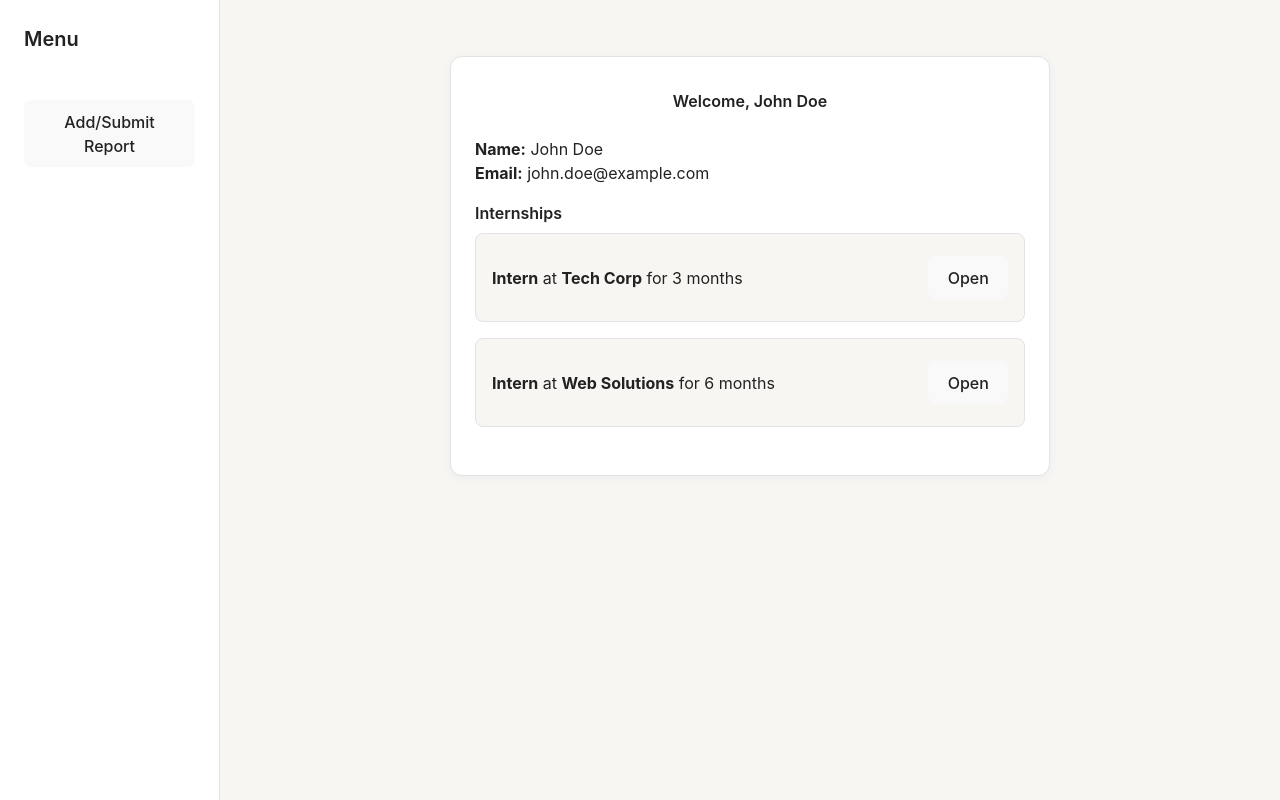
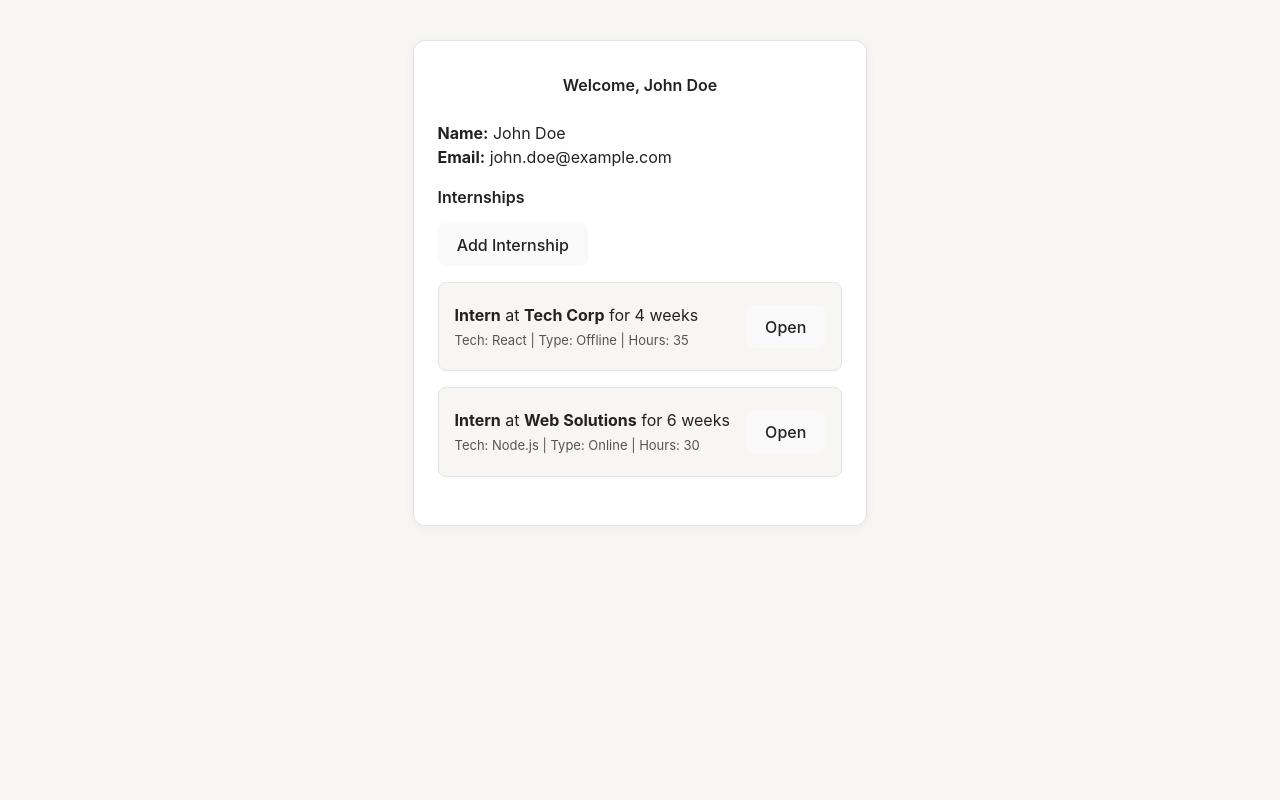
Before and after one commit to KushalvDesai/Internpool, a React (Vite) app in the folder fe/: page /dashboard in a window 1280 px wide. Built offline with nearby package versions, Linux system fonts and the light colour scheme.

Commit message:
addinternship added

```diff
--- a/fe/src/App.jsx
+++ b/fe/src/App.jsx
@@ -5,6 +5,7 @@ import Login from './components/Login';
 import Dashboard from './components/Dashboard';
 import WeeklyReport from './components/WeeklyReport';
 import InternshipDetail from './components/InternshipDetail';
+import AddInternship from './components/AddInternship';
 
 const App = () => (
   <Router>
@@ -14,6 +15,7 @@ const App = () => (
       <Route path="/dashboard" element={<Dashboard />} />
       <Route path="/weekly-report" element={<WeeklyReport />} />
       <Route path="/internship/:id" element={<InternshipDetail />} />
+      <Route path="/add-internship" element={<AddInternship />} />
     </Routes>
   </Router>
 );
--- /dev/null
+++ b/fe/src/components/AddInternship.jsx
@@ -0,0 +1,55 @@
+import React, { useState } from 'react';
+import { useNavigate } from 'react-router-dom';
+
+const AddInternship = () => {
+  const [form, setForm] = useState({
+    company: '',
+    position: '',
+    duration: '', // in weeks
+    technology: '',
+    type: '',
+    workingHours: '',
+  });
+  const [msg, setMsg] = useState('');
+  const navigate = useNavigate();
+
+  const handleChange = e => setForm({ ...form, [e.target.name]: e.target.value });
+
+  const handleSubmit = async e => {
+    e.preventDefault();
+    // Simulate API call to add internship
+    // You can replace this with a real API call and redirect to dashboard or internship detail
+    setMsg('Internship added!');
+    setTimeout(() => {
+      navigate('/dashboard', { state: { newInternship: { ...form, id: Date.now() } } });
+    }, 1000);
+  };
+
+  return (
+    <div style={{ minHeight: '100vh', display: 'flex', alignItems: 'center', justifyContent: 'center', background: '#f7f6f3' }}>
+      <div className="card" style={{ maxWidth: 400, width: '100%' }}>
+        <h2 style={{ textAlign: 'center', marginBottom: 24 }}>Add Internship</h2>
+        <form onSubmit={handleSubmit} style={{ display: 'flex', flexDirection: 'column', gap: 8 }}>
+          <label>Company Name</label>
+          <input name="company" value={form.company} onChange={handleChange} required />
+          <label>Position</label>
+          <input name="position" value={form.position} onChange={handleChange} required />
+          <label>Duration (weeks)</label>
+          <input name="duration" type="number" min="1" value={form.duration} onChange={handleChange} required />
+          <label>Technology</label>
+          <input name="technology" value={form.technology} onChange={handleChange} required />
+          <label>Type</label>
+          <input name="type" value={form.type} onChange={handleChange} required />
+          <label>Working Hours / week</label>
+          <input name="workingHours" value={form.workingHours} onChange={handleChange} required />
+          <button type="submit" style={{ marginTop: 12 }}>Add Internship</button>
+        </form>
+        {msg && <div style={{ color: 'green', marginTop: 10 }}>{msg}</div>}
+        <button onClick={() => navigate('/dashboard')} style={{ marginTop: 12, background: '#f7f6f3' }}>Cancel</button>
+      </div>
+    </div>
+  );
+};
+
+export default AddInternship;
+// This page allows adding a new internship with all required details.
--- a/fe/src/components/Dashboard.jsx
+++ b/fe/src/components/Dashboard.jsx
@@ -1,52 +1,53 @@
-import React from 'react';
-import { useNavigate } from 'react-router-dom';
+import React, { useState } from 'react';
+import { useNavigate, useLocation } from 'react-router-dom';
 
-const internships = [
-  { id: 1, company: 'Tech Corp', position: 'Intern', duration: '3 months' },
-  { id: 2, company: 'Web Solutions', position: 'Intern', duration: '6 months' },
+const initialInternships = [
+  { id: 1, company: 'Tech Corp', position: 'Intern', duration: '4', technology: 'React', type: 'Offline', workingHours: '35' },
+  { id: 2, company: 'Web Solutions', position: 'Intern', duration: '6', technology: 'Node.js', type: 'Online', workingHours: '30' },
 ];
 
 const Dashboard = () => {
   const navigate = useNavigate();
-
-  // Sample student data
+  const location = useLocation();
   const studentData = {
     name: 'John Doe',
     email: 'john.doe@example.com',
   };
+  // Add new internship from AddInternship page if redirected with state
+  const [internships, setInternships] = useState(() => {
+    if (location.state && location.state.newInternship) {
+      return [...initialInternships, location.state.newInternship];
+    }
+    return initialInternships;
+  });
+  const [msg, setMsg] = useState('');
 
   return (
-    <div style={{ display: 'flex', minHeight: '100vh', width: '100vw', background: '#f7f6f3' }}>
-      {/* Sidebar */}
-      <aside style={{ width: 220, background: '#fff', borderRight: '1px solid #e3e3e3', padding: 24, display: 'flex', flexDirection: 'column', gap: 16 }}>
-        <h2 style={{ fontSize: 20, margin: 0, marginBottom: 24 }}>Menu</h2>
-        <button onClick={() => navigate('/weekly-report')} style={{ width: '100%' }}>Add/Submit Report</button>
-        {/* Add more sidebar actions here if needed */}
-      </aside>
-      {/* Main content */}
-      <main style={{ flex: 1, display: 'flex', flexDirection: 'column', alignItems: 'center', justifyContent: 'flex-start', padding: 32 }}>
-        <div className="card" style={{ maxWidth: 600, width: '100%' }}>
+    <div style={{ minHeight: '100vh', background: '#f7f6f3', padding: 0 }}>
+      <div className="card" style={{ maxWidth: 600, width: '100%', margin: '40px auto' }}>
         <h2 style={{ textAlign: 'center', marginBottom: 24 }}>Welcome, {studentData.name}</h2>
         <div style={{ marginBottom: 16 }}>
           <b>Name:</b> {studentData.name}<br />
           <b>Email:</b> {studentData.email}
         </div>
         <h3 style={{ margin: '16px 0 8px' }}>Internships</h3>
+        <button onClick={() => navigate('/add-internship')} style={{ marginBottom: 16 }}>Add Internship</button>
         <ul style={{ paddingLeft: 0, listStyle: 'none' }}>
           {internships.map(internship => (
             <li key={internship.id} style={{ marginBottom: 16, background: '#f7f6f3', borderRadius: 8, padding: 16, border: '1px solid #e3e3e3', display: 'flex', justifyContent: 'space-between', alignItems: 'center' }}>
               <div>
-                  <b>{internship.position}</b> at <b>{internship.company}</b> for {internship.duration}
+                <b>{internship.position}</b> at <b>{internship.company}</b> for {internship.duration} weeks<br />
+                <span style={{ fontSize: 13, color: '#555' }}>Tech: {internship.technology} | Type: {internship.type} | Hours: {internship.workingHours}</span>
               </div>
-                <button onClick={() => navigate(`/internship/${internship.id}`)} style={{ marginLeft: 16 }}>Open</button>
+              <button onClick={() => navigate(`/internship/${internship.id}`, { state: { internship } })} style={{ marginLeft: 16 }}>Open</button>
             </li>
           ))}
         </ul>
+        {msg && <div style={{ color: 'green', marginTop: 10 }}>{msg}</div>}
       </div>
-      </main>
     </div>
   );
 };
 
 export default Dashboard;
-// Dashboard now lists internships and links to InternshipDetail page for each.
+// Dashboard now redirects to AddInternship page for adding internships.
--- a/fe/src/components/InternshipDetail.jsx
+++ b/fe/src/components/InternshipDetail.jsx
@@ -1,7 +1,5 @@
 import React, { useState } from 'react';
-import { useParams, useNavigate } from 'react-router-dom';
-
-const weeks = [1, 2, 3, 4];
+import { useParams, useNavigate, useLocation } from 'react-router-dom';
 
 const initialForm = {
   assignments: '',
@@ -14,16 +12,30 @@ const initialForm = {
 const InternshipDetail = () => {
   const { id } = useParams();
   const navigate = useNavigate();
-  // Dummy internship data (replace with API call as needed)
-  const internship = {
+  const location = useLocation();
+  // Get internship data from location.state or fallback to dummy
+  const internship = location.state && location.state.internship ? location.state.internship : {
     id,
     company: id === '1' ? 'Tech Corp' : 'Web Solutions',
     position: 'Intern',
-    duration: id === '1' ? '3 months' : '6 months',
+    duration: '4',
+    technology: 'React',
+    type: 'Offline',
+    workingHours: '35',
   };
+  const numWeeks = parseInt(internship.duration) || 4;
+  const weeks = Array.from({ length: numWeeks }, (_, i) => i + 1);
   // Store reports for each week
-  const [reports, setReports] = useState({ 1: { ...initialForm }, 2: { ...initialForm }, 3: { ...initialForm }, 4: { ...initialForm } });
-  const [submitted, setSubmitted] = useState({ 1: false, 2: false, 3: false, 4: false });
+  const [reports, setReports] = useState(() => {
+    const obj = {};
+    weeks.forEach(w => { obj[w] = { ...initialForm }; });
+    return obj;
+  });
+  const [submitted, setSubmitted] = useState(() => {
+    const obj = {};
+    weeks.forEach(w => { obj[w] = false; });
+    return obj;
+  });
   const [currentWeek, setCurrentWeek] = useState(1);
   const [msg, setMsg] = useState('');
 
@@ -105,7 +117,10 @@ const InternshipDetail = () => {
         <div className="card" style={{ maxWidth: 600, width: '100%' }}>
           <h2 style={{ textAlign: 'center', marginBottom: 16 }}>{internship.company} - {internship.position}</h2>
           <div style={{ marginBottom: 16 }}>
-            <b>Duration:</b> {internship.duration}
+            <b>Duration:</b> {internship.duration} weeks<br />
+            <b>Technology:</b> {internship.technology}<br />
+            <b>Type:</b> {internship.type}<br />
+            <b>Working Hours/week:</b> {internship.workingHours}
           </div>
           <h3 style={{ textAlign: 'center', marginBottom: 16 }}>Weekly Report - Week {currentWeek}</h3>
           <form style={{ display: 'flex', flexDirection: 'column', gap: 10 }}>
@@ -132,4 +147,4 @@ const InternshipDetail = () => {
 };
 
 export default InternshipDetail;
-// This page allows viewing, editing, saving, and submitting weekly reports for each internship individually.
+// InternshipDetail now uses the internship's duration to determine the number of weeks for weekly reports.
```
Lines whose indentation alone changed are shown as unchanged.
